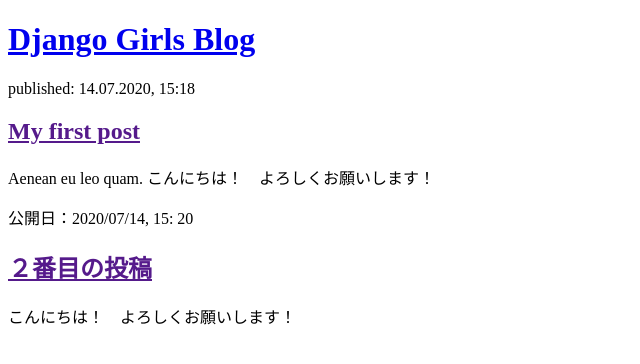
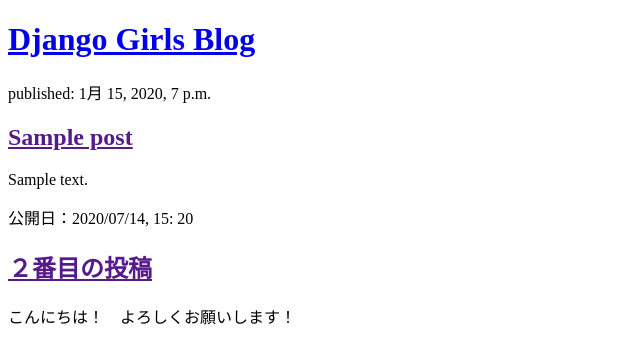
Before and after one commit to keisuke-ito/my-first-blog, a Django app: page / in a window 1280 px wide. Shown: the top 364 px of the page, without its empty margins (0-640 px from the left). Run offline with Django 3.2, Linux system fonts and the light colour scheme; tables that the repository leaves empty hold one stand-in row (values such as "Sample post").

Commit message:
Modified templates to display posts from database.

```diff
--- a/blog/templates/blog/post_list.html
+++ b/blog/templates/blog/post_list.html
@@ -10,11 +10,13 @@
         <h1><a href="/">Django Girls Blog</a></h1>
     </div>
 
+    {% for post in posts %}
     <div>
-        <p>published: 14.07.2020, 15:18</p>
-        <h2><a href="">My first post</a></h2>
-        <p>Aenean eu leo quam. こんにちは！　よろしくお願いします！</p>
+        <p>published: {{ post.published_date }}</p>
+        <h2><a href="">{{ post.title }}</a></h2>
+        <p>{{ post.text|linebreaksbr }}</p>
     </div>
+    {% endfor %}
 
     <div>
         <p>公開日：2020/07/14, 15: 20</p>
--- a/blog/views.py
+++ b/blog/views.py
@@ -1,5 +1,8 @@
 from django.shortcuts import render
+from django.utils import timezone
+from .models import Post
 
 
 def post_list(request):
-    return render(request, 'blog/post_list.html', {})
+    posts = Post.objects.filter(published_date__lte=timezone.now()).order_by('published_date')
+    return render(request, 'blog/post_list.html', {'posts': posts})
```
